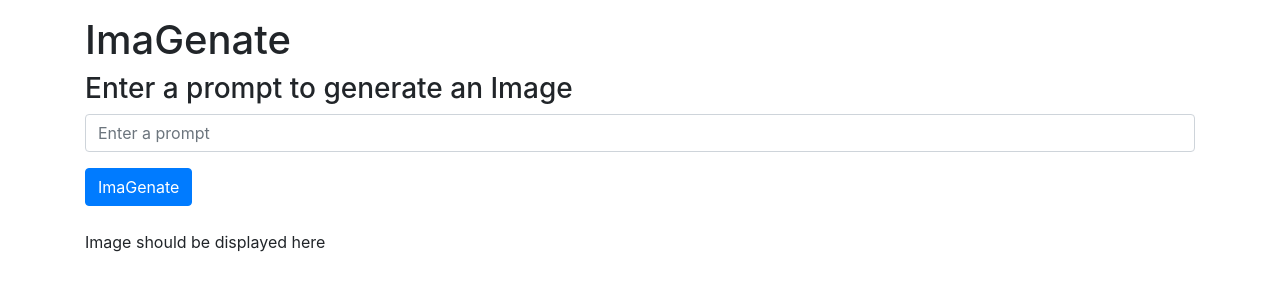
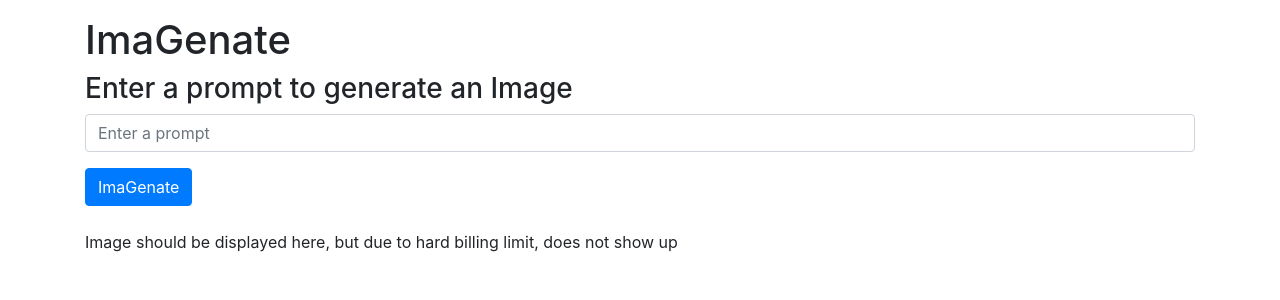
Before and after one commit to FMCode1/imagenate, a Django app: page / in a window 1280 px wide. Shown: the top 300 px of the page. Run offline with Django 5.2, Linux system fonts and the light colour scheme; parts of the project's set-up code (start-up, migrations or seed data) failed here and were passed over; some libraries are stand-ins or nearby versions.

Commit message:
hard billing limit

```diff
--- a/main/templates/main/main.html
+++ b/main/templates/main/main.html
@@ -6,7 +6,7 @@
 
     <form method="POST" autocomplete="off">
         {% csrf_token %}
-        <input type="text" name="prompt" class="form-control" placeholder="Enter a prompt" name="user_input">
+        <input type="text" name="user_input" class="form-control" placeholder="Enter a prompt" required>
         <button type="submit" class="btn btn-primary mt-3">ImaGenate</button>
     </form>
     <br>
@@ -15,10 +15,10 @@
         <div>
             {{ image_object.prompt }}
             <br>
-            <img src="{{ image_object.image.url }}" class="img-fluid" alt="{{ image_object.prompt}}">
+            <img src="{{ image_object.ai_image.url }}" class="img-fluid" alt="{{ image_object.prompt }}">
         </div>
-        {% else %}
-        <p>Image should be displayed here</p>
+    {% else %}
+        <p>Image should be displayed here, but due to hard billing limit, does not show up</p>
     {% endif %}
 
 {% endblock %}
--- a/main/views.py
+++ b/main/views.py
@@ -1,44 +1,51 @@
 from django.shortcuts import render
 import os
-from openai import OpenAI
-
-client = OpenAI(api_key=api_key)
 import requests
 from dotenv import load_dotenv
 from django.core.files.base import ContentFile
-from .models import Image  # Make sure to import your Image model
+from openai import OpenAI
+from .models import Image  # Ensure you import your Image model
 
 # Load the API key from the environment variables
 load_dotenv()
 api_key = os.getenv('API_KEY', None)
 
+# Initialize the OpenAI client after loading the API key
+if api_key:
+    client = OpenAI(api_key=api_key)
+else:
+    raise ValueError("API_KEY environment variable not set")
+
 def imagenate(request):
     img_obj = None  # Initialize the image object to None
 
-    if api_key is not None and request.method == 'POST':  # If an API key exists and the user requests to post the form
+    if request.method == 'POST':  # If the user requests to post the form
         user_input = request.POST.get('user_input')  # Get the user input from the post request
-        try:
-            # Create an image using the prompt and size parameters
-            response = client.images.generate(prompt=user_input,
-            n=1,
-            size='256x256')
+        print(f"User Input: {user_input}")  # Debugging line
 
-            # Store the URL from the response
-            img_url = response.data[0].url
-            response = requests.get(img_url)  # Make a request to get the image content
-            img_file = ContentFile(response.content)  # Create a content file using the image content
+        if user_input:  # Check if user_input is not None or empty
+            try:
+                # Create an image using the prompt and size parameters
+                response = client.images.generate(prompt=user_input, n=1, size='256x256')
 
-            fnum = Image.objects.count() + 1  # Set the file number
-            fname = f'image-{fnum}.jpg'  # Set the file name
+                # Store the URL from the response
+                img_url = response.data[0].url
+                response = requests.get(img_url)  # Make a request to get the image content
+                img_file = ContentFile(response.content)  # Create a content file using the image content
 
-            # Create the image object and save the AI-generated image
-            img_obj = Image(prompt=user_input)  # Adjust according to your model fields
-            img_obj.ai_image.save(fname, img_file)  # Save the image in the database
-            img_obj.save()  # Save the image object in the database
+                fnum = Image.objects.count() + 1  # Set the file number
+                fname = f'image-{fnum}.jpg'  # Set the file name
 
-            print(img_obj)
+                # Create the image object and save the AI-generated image
+                img_obj = Image(prompt=user_input)  # Adjust according to your model fields
+                img_obj.ai_image.save(fname, img_file)  # Save the image in the database
+                img_obj.save()  # Save the image object in the database
 
-        except Exception as e:
-            print(f"Error generating image: {e}")
+                print(img_obj)
+
+            except Exception as e:
+                print(f"Error generating image: {e}")
+        else:
+            print("No prompt provided")
 
     return render(request, 'main/main.html', {'image_object': img_obj})  # Render the main.html template with the image object
```
